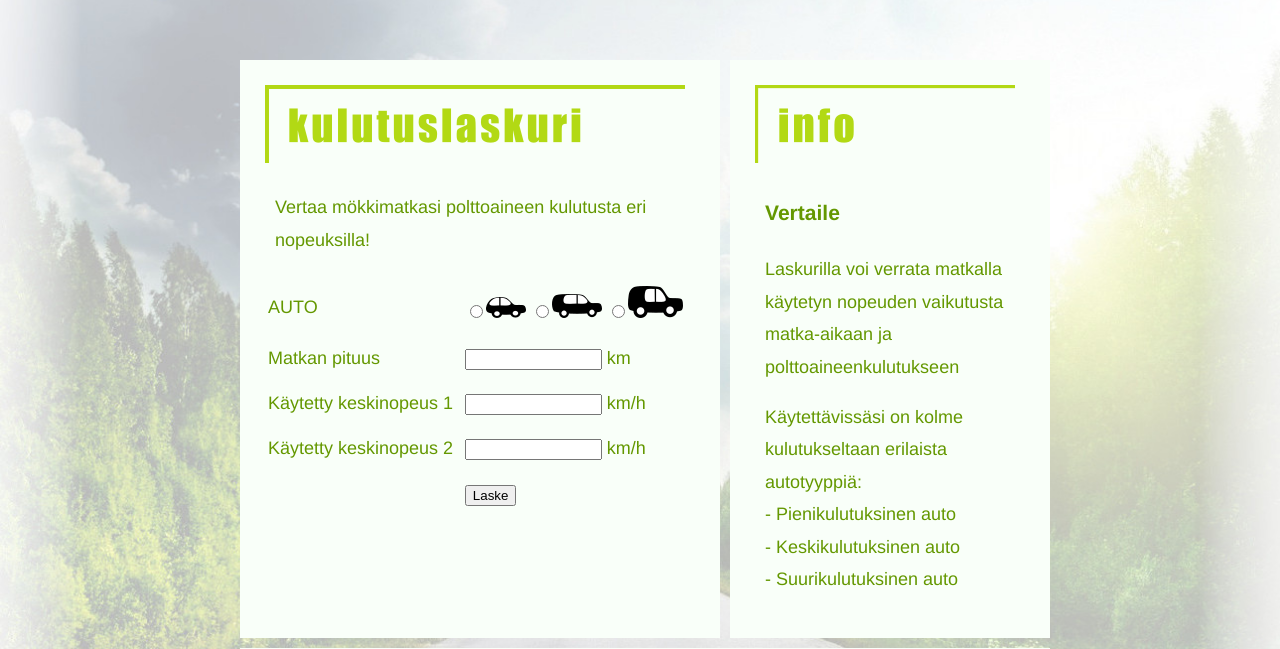
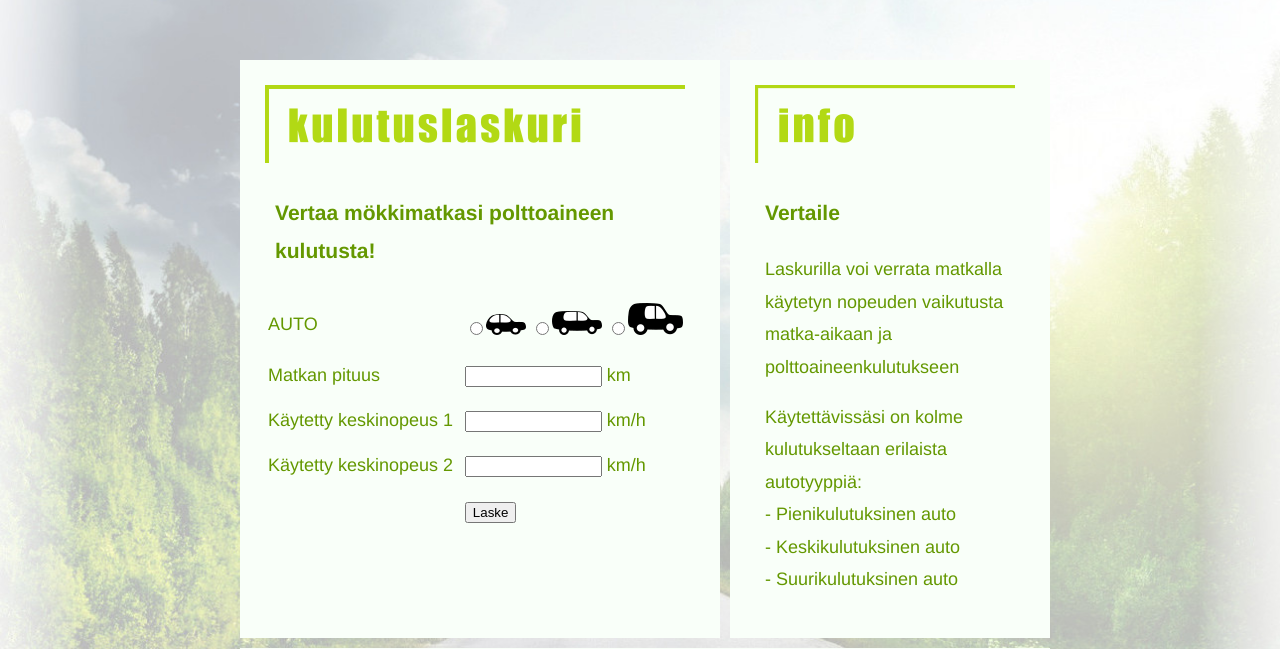
Before and after one commit to ssillanp/Autoilumittari, a Flask app: page / in a window 1280 px wide. Shown: the top 649 px of the page. Run offline with Flask 2, Linux system fonts and the light colour scheme.

Commit message:
minor tweaks on styles

```diff
--- a/templates/base.html
+++ b/templates/base.html
@@ -16,7 +16,7 @@
             <div class="app-wrapper">
                 <div class="appbox app1">
                     <img src="/static/laskuri_banner.png" alt="">
-                    <p class="apptxt">Vertaa mökkimatkasi polttoaineen kulutusta eri nopeuksilla!</p>
+                    <h3 class="apptxt">Vertaa mökkimatkasi polttoaineen kulutusta!</h3>
                     {% block errormsg%}
                     {% endblock %}
                     <form action="/results">
```
